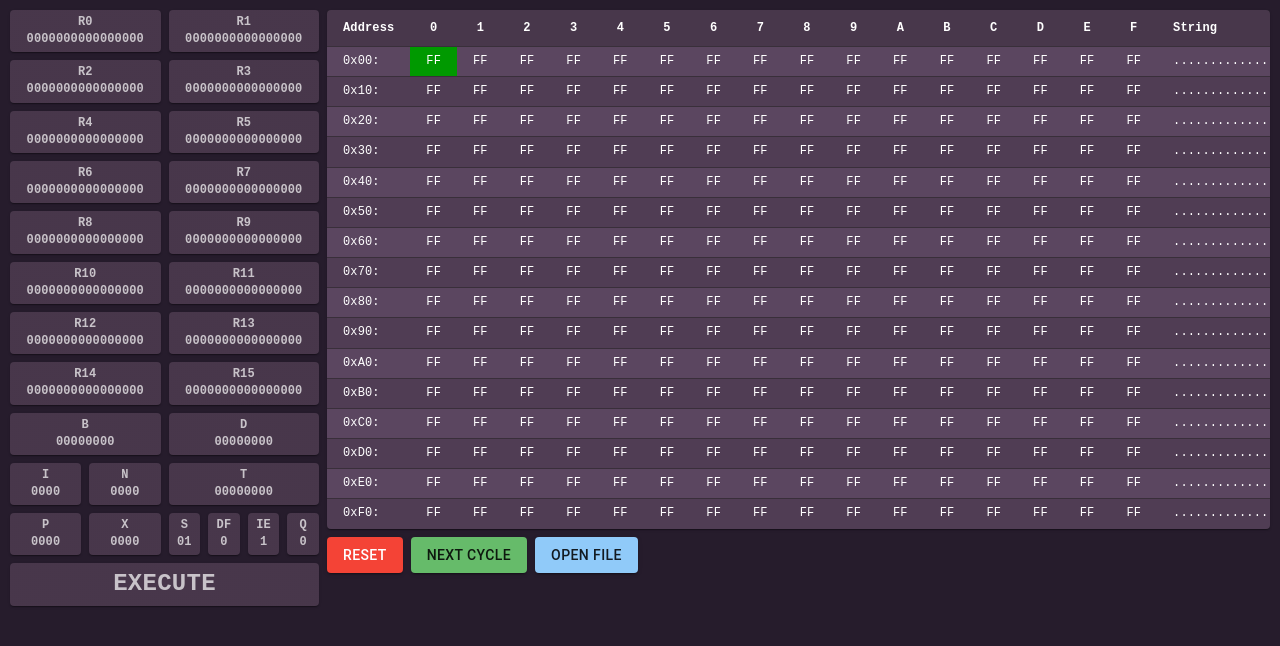
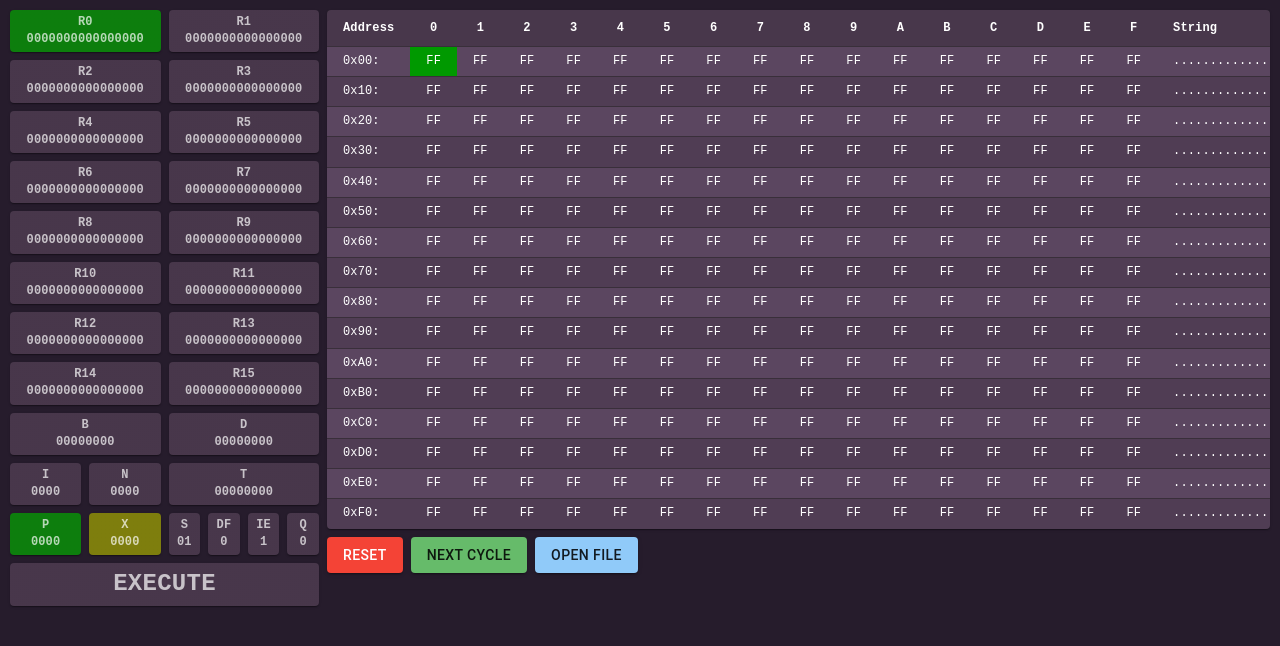
Before and after one commit to zledtriac/CDP1802Emu, a React (Create React App) app in the folder cdp1802app/: page / in a window 1280 px wide. Shown: the top 646 px of the page. Built offline with nearby package versions, Linux system fonts and the light colour scheme.

Commit message:
Added some highlight to the MemoryView to indicate the data pointer, and also highlighted the data pointer and the program counter registers.

```diff
--- a/cdp1802app/src/App.js
+++ b/cdp1802app/src/App.js
@@ -71,7 +71,7 @@ function App() {
                 </Grid>
                 <Grid item xs={3} >
                     <Stack spacing={1} >
-                        <MemoryView mem={memory} pc={registers.R[registers.P]} upd={changer} />
+                        <MemoryView mem={memory} pc={registers.R[registers.P]} dp={registers.R[registers.X]} upd={changer} />
                         <Stack direction="row" spacing={1} >
                             <Button variant="contained" color="error" onClick={onResetButton} >RESET</Button>
                             <Button variant="contained" color="success" onClick={onNextCycleButton} >NEXT CYCLE</Button>
--- a/cdp1802app/src/MemoryView.js
+++ b/cdp1802app/src/MemoryView.js
@@ -52,6 +52,11 @@ export default function MemoryView(props) {
 
             let real_address = (y * 16) + x;
 
+            if(real_address === props.dp) {
+                new_sx["backgroundColor"] = "#999900";
+                new_sx["color"] = "#fff";
+            }
+
             if(real_address === props.pc) {
                 new_sx["backgroundColor"] = "#009900";
                 new_sx["color"] = "#fff";
--- a/cdp1802app/src/RegisterGrid.js
+++ b/cdp1802app/src/RegisterGrid.js
@@ -15,7 +15,12 @@ export default function RegisterGrid(props) {
     ];
 
     for(let i = 0; i < props.regs.R.length; i++) {
-        blocks.push(<RegisterBlock key={`reg${i}`} name={`R${i}`} value={props.regs.R[i]} bits={16} size={4} />)
+        let new_sx = {};
+
+        if(props.regs.X === i) new_sx["backgroundColor"] = "#777700";
+        if(props.regs.P === i) new_sx["backgroundColor"] = "#007700";
+
+        blocks.push(<RegisterBlock sx={new_sx} key={`reg${i}`} name={`R${i}`} value={props.regs.R[i]} bits={16} size={4} />)
     }
 
     return (
@@ -26,8 +31,8 @@ export default function RegisterGrid(props) {
             <RegisterBlock key="regI" name="I" value={props.regs.I} bits={4} size={2} />
             <RegisterBlock key="regN" name="N" value={props.regs.N} bits={4} size={2} />
             <RegisterBlock key="regT" name="T" value={props.regs.T} bits={8} size={4} />
-            <RegisterBlock key="regP" name="P" value={props.regs.P} bits={4} size={2} />
-            <RegisterBlock key="regX" name="X" value={props.regs.X} bits={4} size={2} />
+            <RegisterBlock key="regP" name="P" sx={{ backgroundColor: "#007700" }} value={props.regs.P} bits={4} size={2} />
+            <RegisterBlock key="regX" name="X" sx={{ backgroundColor: "#777700" }} value={props.regs.X} bits={4} size={2} />
             <RegisterBlock key="regS" name="S" value={props.regs.S} bits={2} size={1} />
             <RegisterBlock key="regDF" name="DF" value={props.regs.DF} bits={1} size={1} />
             <RegisterBlock key="regIE" name="IE" value={props.regs.IE} bits={1} size={1} />
@@ -40,7 +45,7 @@ export default function RegisterGrid(props) {
 function RegisterBlock(props) {
     return (
         <Grid item xs={props.size}>
-            <Item>
+            <Item sx={props.sx}>
                 <div>{props.name}</div>
                 <div>{props.value.toString(2).padStart(props.bits, "0")}</div>
             </Item>
```
